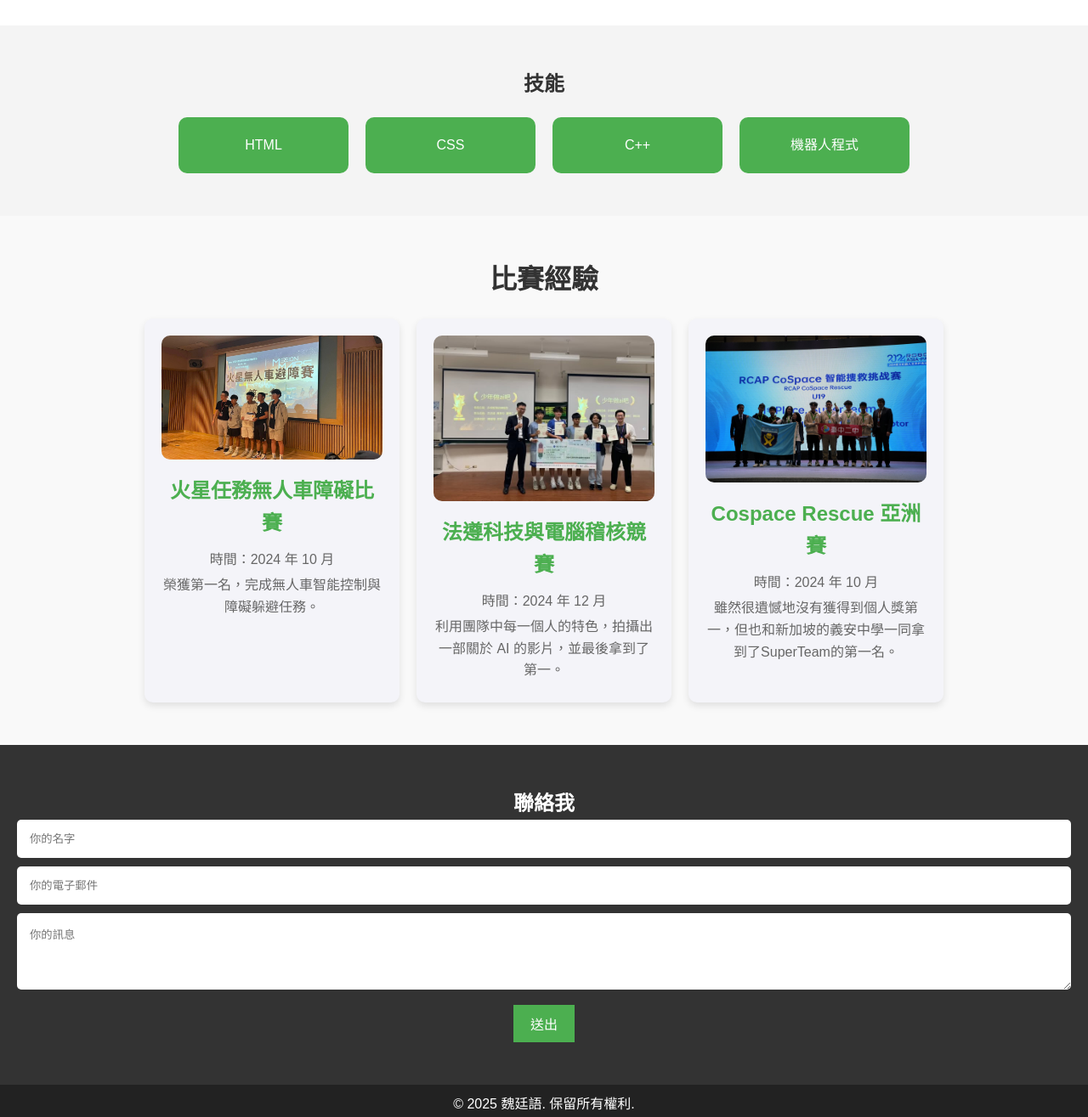
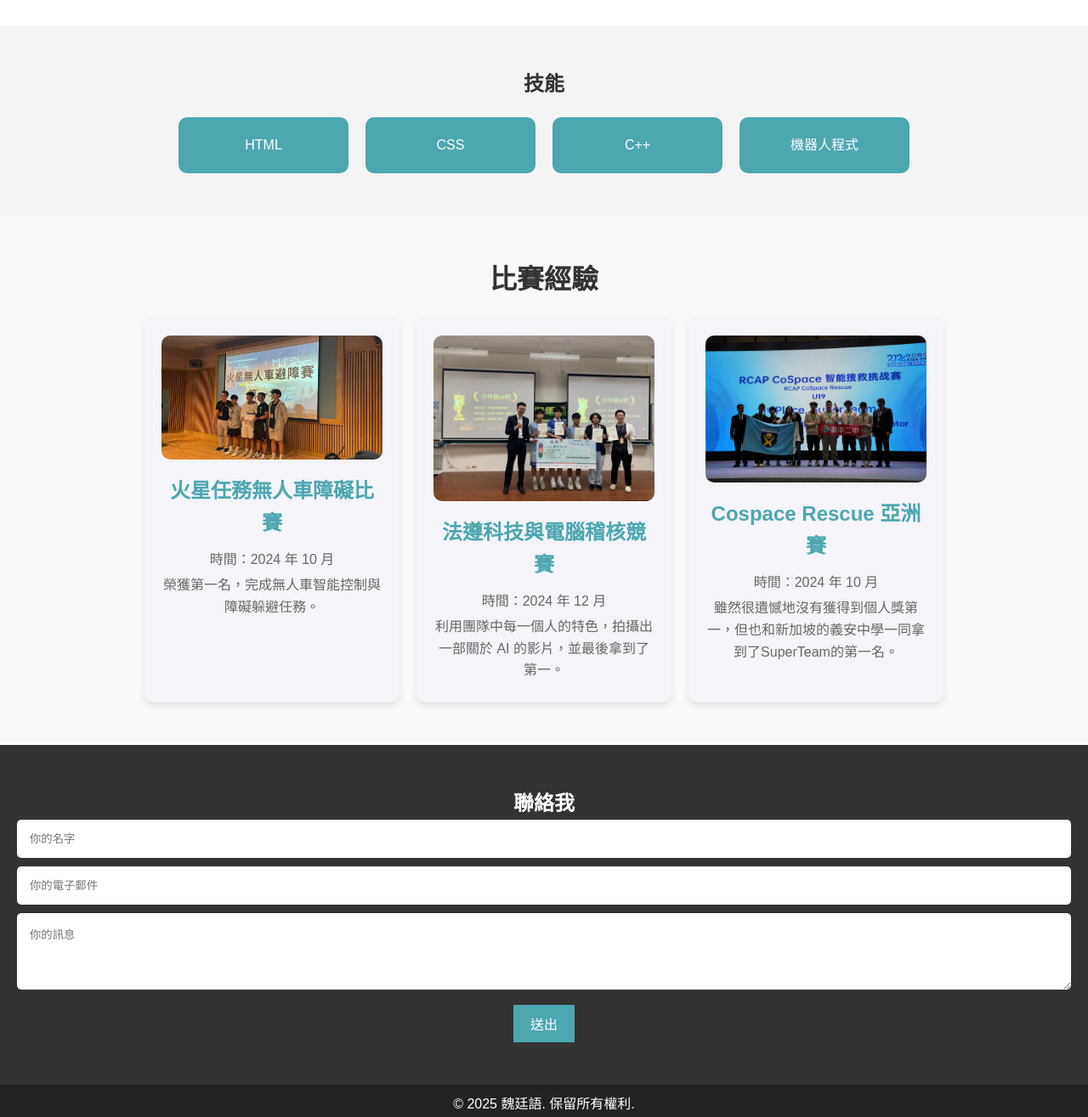
Before and after one commit to tingyuwei-png/independent_learning_results, a plain HTML site: page index.html in a window 1280 px wide. Shown: the part 1240-2555 px from the top of the page at 85% size. Drawn offline with Linux system fonts and the light colour scheme.

Commit message:
change program

```diff
--- a/index.html
+++ b/index.html
@@ -41,7 +41,7 @@
             padding: 10px 15px;
         }
         .navbar a:hover {
-            background-color: #4caf50;
+            background-color: #4ca7af;
             border-radius: 5px;
         }
 
@@ -96,7 +96,7 @@
             gap: 20px;
         }
         .skills-list .skill {
-            background-color: #4caf50;
+            background-color: #4ca7af;
             color: #fff;
             padding: 20px;
             border-radius: 10px;
@@ -150,7 +150,7 @@
         .experience-item h3 {
             font-size: 1.5em;
             margin-bottom: 10px;
-            color: #4caf50;
+            color: #4ca7af;
         }
 
         .experience-item p {
@@ -177,7 +177,7 @@
         }
         .contact form button {
             padding: 10px 20px;
-            background-color: #4caf50;
+            background-color: #4ca7af;
             border: none;
             color: #fff;
             font-size: 1em;
@@ -185,7 +185,7 @@
             transition: background-color 0.3s ease;
         }
         .contact form button:hover {
-            background-color: #45a049;
+            background-color: #4ca7af;
         }
 
         /* 頁尾 */
```
